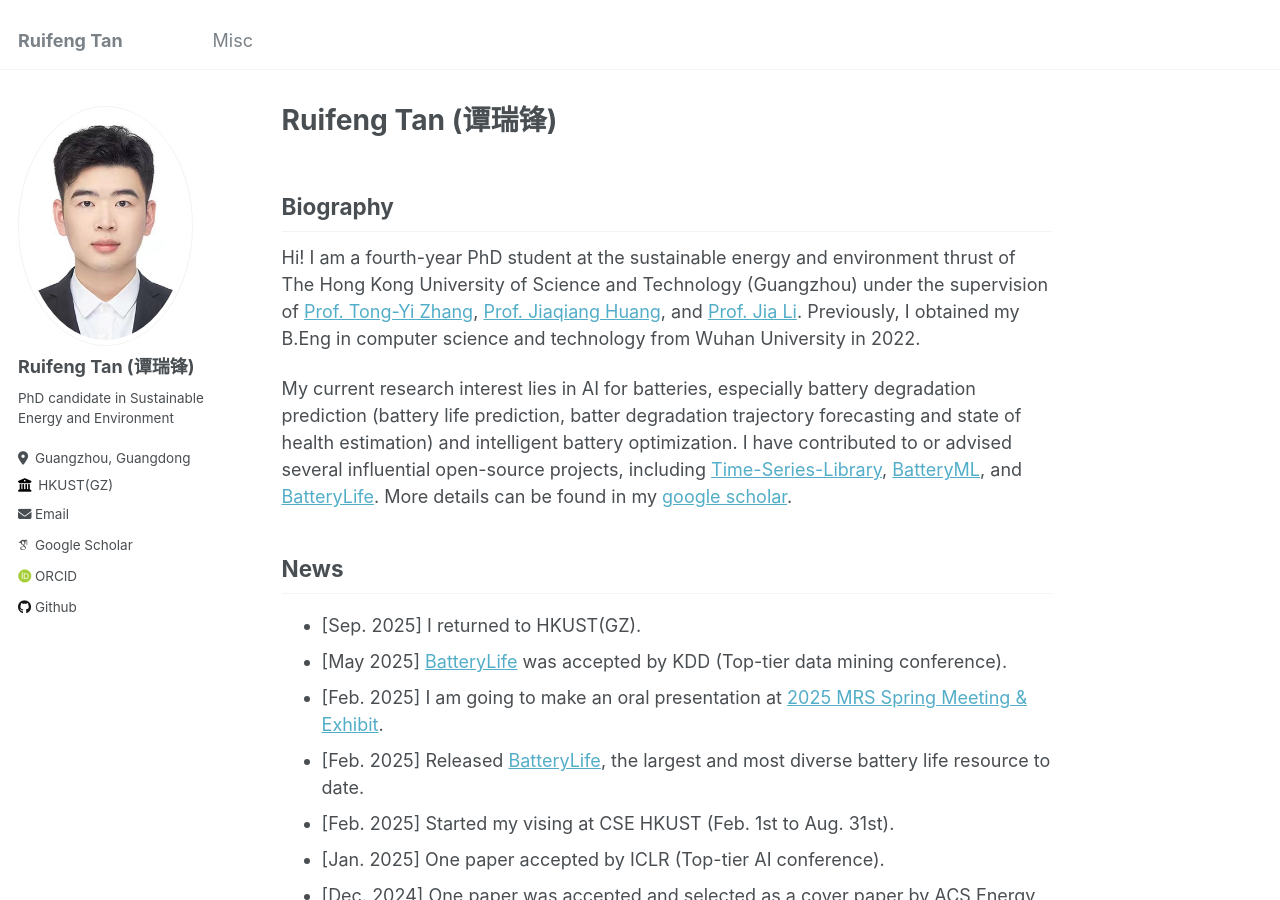
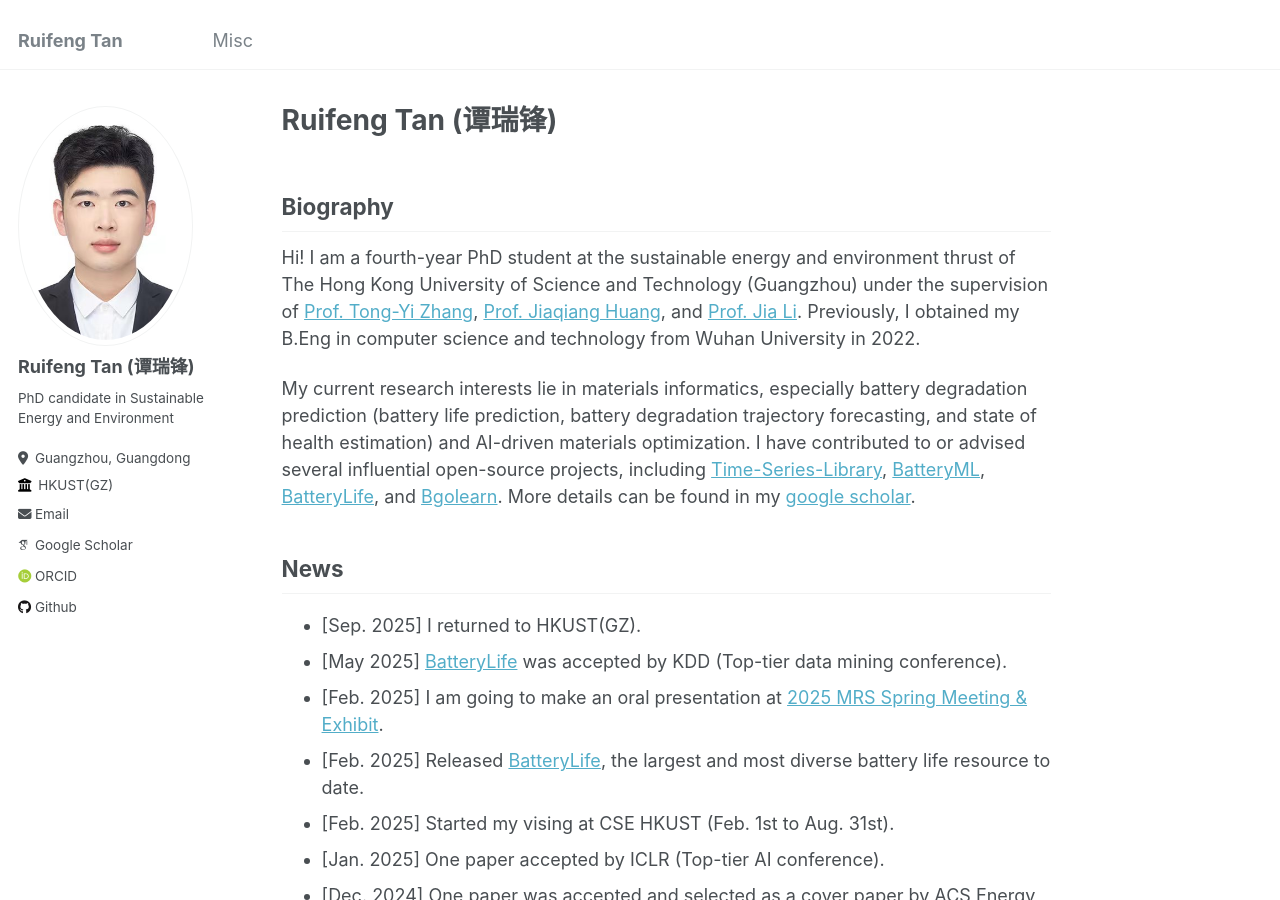
Before and after one commit to Ruifeng-Tan/Ruifeng-Tan.github.io, a Jekyll site: the page built from _pages/about.md, in a window 1280 px wide and 900 px high. Built offline with Jekyll 4.4.1, drawn with Linux system fonts in a browser that asks for light colours; some web fonts are replaced.

Commit message:
Update about.md

```diff
--- a/_pages/about.md
+++ b/_pages/about.md
@@ -11,7 +11,7 @@ redirect_from:
 
 Hi! I am a fourth-year PhD student at the sustainable energy and environment thrust of The Hong Kong University of Science and Technology (Guangzhou) under the supervision of [Prof. Tong-Yi Zhang](https://facultyprofiles.hkust-gz.edu.cn/faculty-personal-page/ZHANG-Tongyi/mezhangt), [Prof. Jiaqiang Huang](https://seejhuang.people.ust.hk/), and [Prof. Jia Li](https://sites.google.com/view/lijia). Previously, I obtained my B.Eng in computer science and technology from Wuhan University in 2022.
 
-My current research interest lies in AI for batteries, especially battery degradation prediction (battery life prediction, batter degradation trajectory forecasting and state of health estimation) and intelligent battery optimization. I have contributed to or advised several influential open-source projects, including [Time-Series-Library](https://github.com/thuml/Time-Series-Library), [BatteryML](https://github.com/microsoft/BatteryML), and [BatteryLife](https://github.com/Ruifeng-Tan/BatteryLife). More details can be found in my [google scholar](https://scholar.google.com/citations?hl=zh-CN&view_op=list_works&gmla=AC6lMd8PIH28jI9lFlL_C9WwIrKkPBVFLJ4Q4yxwypYTF9x3S1TySXmdp1jXnovKUUB0Hef-DqMoRood9idOPGrsI-ZUPl0&user=XAGG2pIAAAAJ).
+My current research interests lie in materials informatics, especially battery degradation prediction (battery life prediction, battery degradation trajectory forecasting, and state of health estimation) and AI-driven materials optimization. I have contributed to or advised several influential open-source projects, including [Time-Series-Library](https://github.com/thuml/Time-Series-Library), [BatteryML](https://github.com/microsoft/BatteryML), [BatteryLife](https://github.com/Ruifeng-Tan/BatteryLife), and [Bgolearn](https://github.com/Bin-Cao/Bgolearn). More details can be found in my [google scholar](https://scholar.google.com/citations?hl=zh-CN&view_op=list_works&gmla=AC6lMd8PIH28jI9lFlL_C9WwIrKkPBVFLJ4Q4yxwypYTF9x3S1TySXmdp1jXnovKUUB0Hef-DqMoRood9idOPGrsI-ZUPl0&user=XAGG2pIAAAAJ).
 
 ## News
 
```
